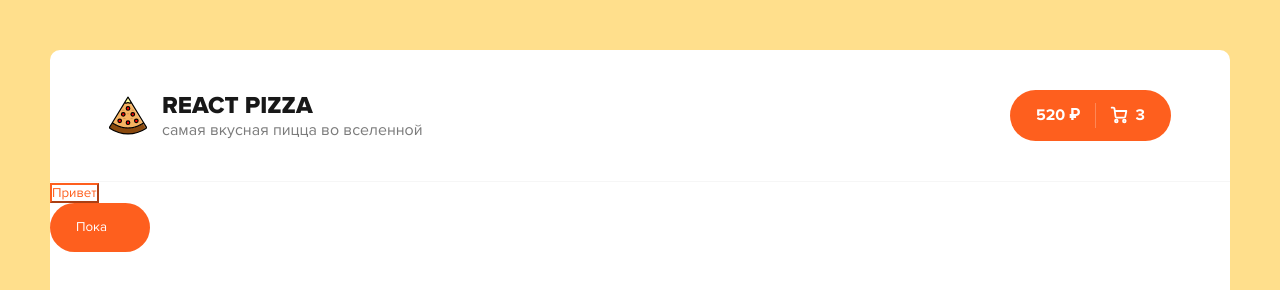
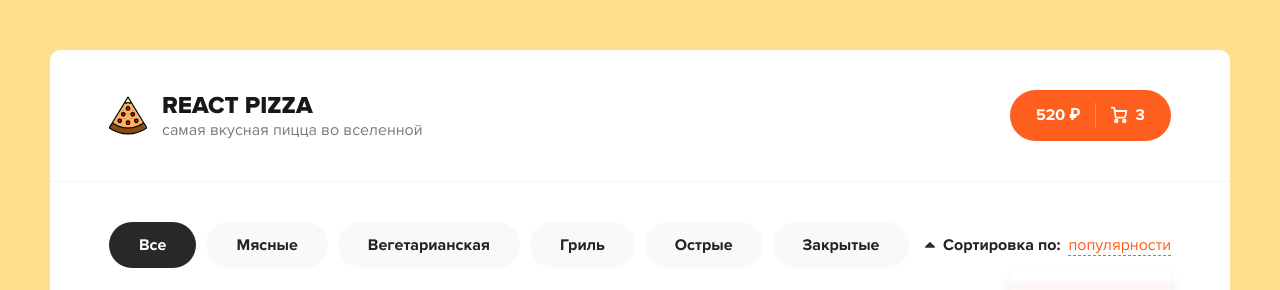
Before and after one commit to pwsd-dev/react-pizza, a React app: page / in a window 1280 px wide. Shown: the top 290 px of the page. Built offline with nearby package versions, Linux system fonts and the light colour scheme.

Commit message:
add components(Header, Button)

```diff
--- a/package.json
+++ b/package.json
@@ -17,6 +17,7 @@
     "browserslist": "^4.18.1",
     "camelcase": "^6.2.1",
     "case-sensitive-paths-webpack-plugin": "^2.4.0",
+    "classnames": "^2.3.1",
     "css-loader": "^6.5.1",
     "css-minimizer-webpack-plugin": "^3.2.0",
     "dotenv": "^10.0.0",
--- a/src/App.js
+++ b/src/App.js
@@ -1,18 +1,19 @@
 import React from "react";
 import ReactDOM from "react-dom";
 import "./scss/app.scss";
-import Header from "./Header";
-import Button from "./Button";
+import Header from "./components/Header";
+import Button from "./components/Button";
 
 console.log();
 
 function App() {
+  const handleClick = () => {
+    alert("hi");
+  };
   return (
     <div>
       <div className="wrapper">
         <Header />
-        <Button text="Привет" outline />
-        <Button text="Пока" />
         <div className="content">
           <div className="container">
             <div className="content__top">
--- a/src/Button.jsx
+++ /dev/null
@@ -1,26 +0,0 @@
-import React from "react";
-
-class Button extends React.Component {
-  componentDidMount() {
-    console.log("Кнопка смонтировалась");
-  }
-
-  componentDidUpdate() {
-    console.log("Кнопка перемонтировалась");
-  }
-
-  render() {
-    console.log(this.props.outline);
-    return (
-      <button
-        className={
-          this.props.outline ? "button--outline" : "button button--cart"
-        }
-      >
-        {this.props.text}
-      </button>
-    );
-  }
-}
-
-export default Button;
--- /dev/null
+++ b/src/components/Button.jsx
@@ -0,0 +1,55 @@
+import React from "react";
+import classNames from "classnames";
+
+const Button = ({ onClick, className, text, outline, children }) => {
+  // console.log(props);
+
+  return (
+    <button
+      onClick={onClick}
+      className={classNames("button", className, {
+        "button--outline": outline,
+      })}
+    >
+      {text}
+      {children}
+    </button>
+  );
+};
+
+// function Button(props) {
+//     return (
+//       <button
+//         className={classNames("button", {
+//           "button--outline": props.outline,
+//         })}
+//       >
+//         {props.text}
+//       </button>
+//     );
+//   }
+
+// class Button extends React.Component {
+//   componentDidMount() {
+//     console.log("Кнопка смонтировалась");
+//   }
+
+//   componentDidUpdate() {
+//     console.log("Кнопка перемонтировалась");
+//   }
+
+//   render() {
+//     console.log(this.props.outline);
+//     return (
+//       <button
+//         className={classNames("button", {
+//           "button--outline": this.props.outline,
+//         })}
+//       >
+//         {this.props.text}
+//       </button>
+//     );
+//   }
+// }
+
+export default Button;
--- a/src/Header.jsx
+++ b/src/components/Header.jsx
@@ -1,7 +1,11 @@
 import React from "react";
-import logo from "./assets/img/pizza-logo.svg";
+import logo from ".././assets/img/pizza-logo.svg";
+import Button from "./Button";
 
 function Header() {
+  const handleClick = () => {
+    alert("hi");
+  };
   return (
     <div className="header">
       <div className="container">
@@ -13,7 +17,7 @@ function Header() {
           </div>
         </div>
         <div className="header__cart">
-          <a href="/cart.html" className="button button--cart">
+          <Button className="button--cart" onClick={handleClick} children>
             <span>520 ₽</span>
             <div className="button__delimiter"></div>
             <svg
@@ -46,7 +50,7 @@ function Header() {
               />
             </svg>
             <span>3</span>
-          </a>
+          </Button>
         </div>
       </div>
     </div>
```
Also changed, not shown: 1 other file (tests, documents, lock files or other folders).
